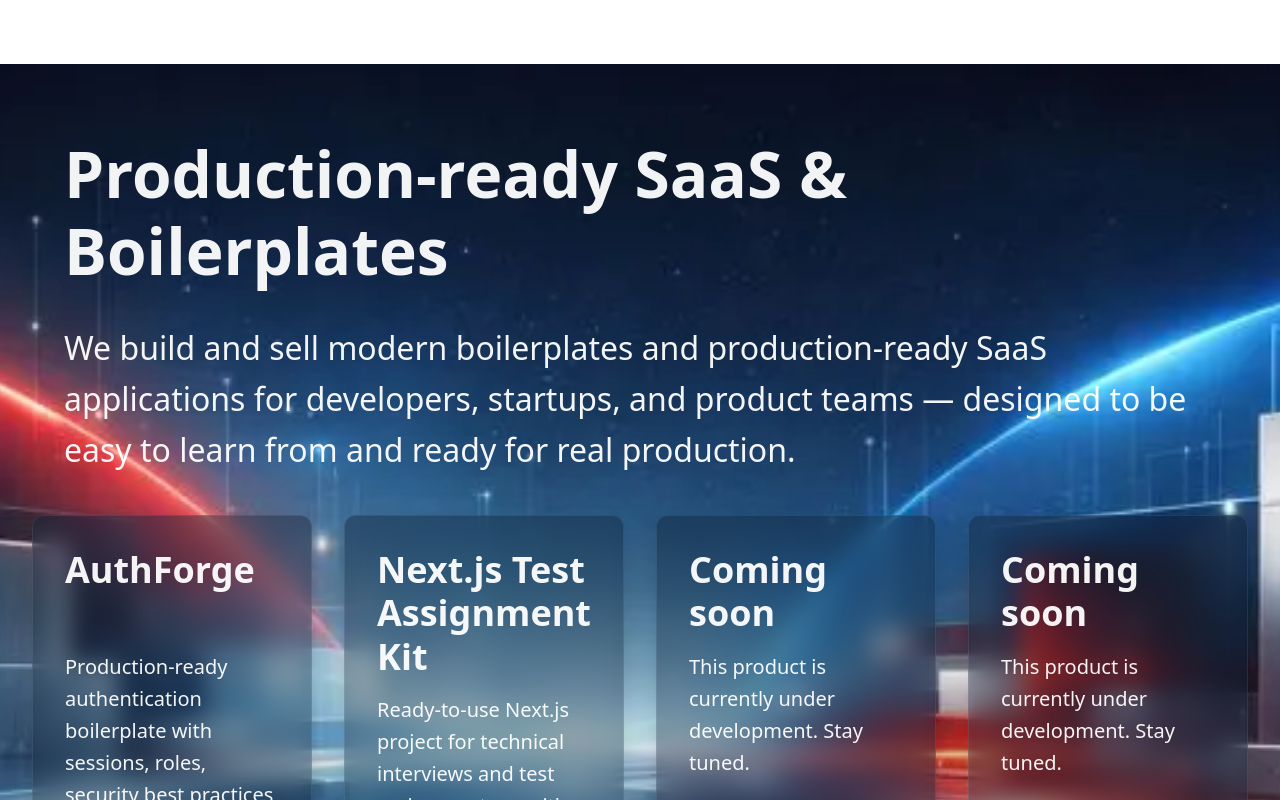
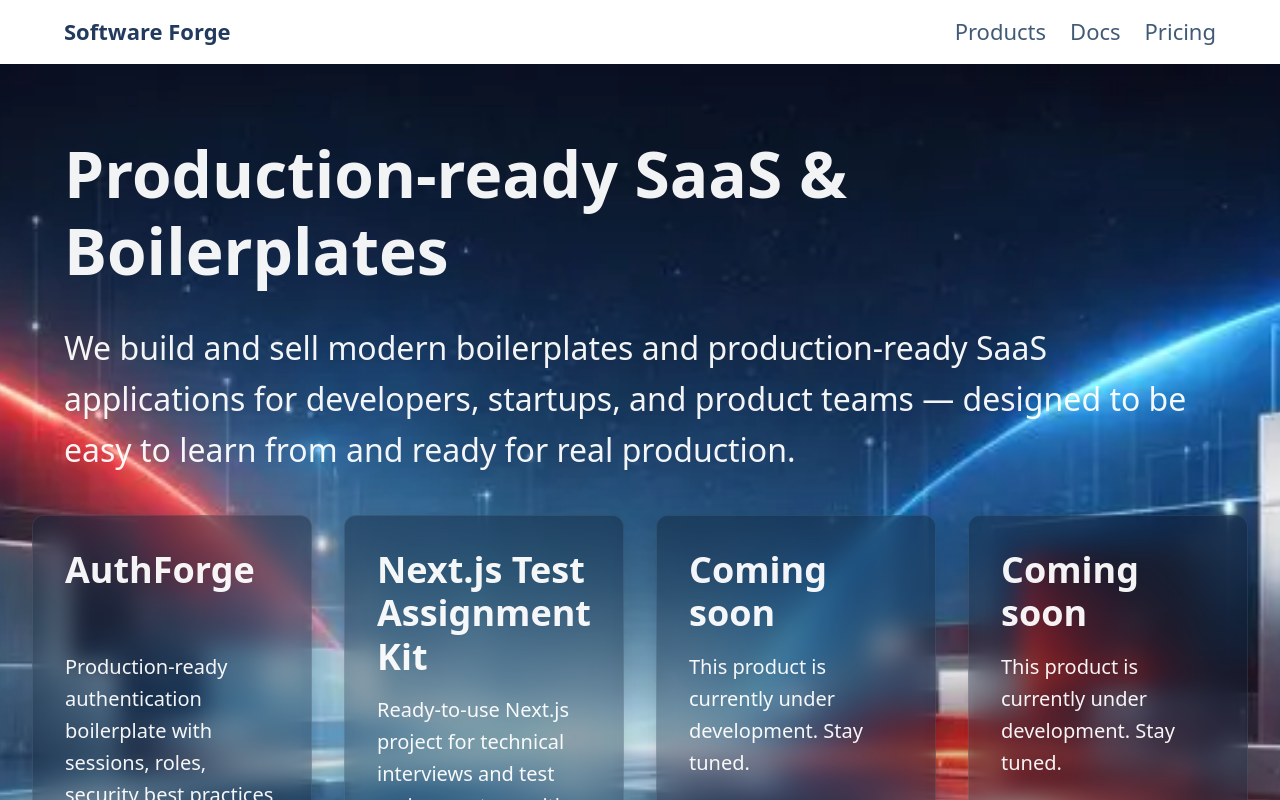
Before and after one commit to Grammeri/nextjs-landing, a Next.js app: page / in a window 1280 px wide. Shown: the top 800 px of the page. Built offline with nearby package versions, Linux system fonts and the light colour scheme.

Commit message:
chore: fix header link colors based on scroll state

```diff
--- a/src/components/header/Header.module.css
+++ b/src/components/header/Header.module.css
@@ -3,6 +3,8 @@
   top: 0;
   z-index: var(--header-z-index);
   background: var(--header-bg-transparent);
+  --header-link-color: var(--color-product-text-muted);
+  --header-brand-color: var(--color-product-text);
   transition:
     background-color var(--header-transition-duration) var(--header-transition-easing),
     backdrop-filter var(--header-transition-duration) var(--header-transition-easing);
@@ -11,6 +13,8 @@
 .scrolled {
   background-color: var(--header-bg-scrolled);
   backdrop-filter: var(--header-backdrop-blur);
+  --header-link-color: var(--color-on-image-secondary);
+  --header-brand-color: var(--color-on-image-primary);
 }
 
 .inner {
@@ -23,7 +27,7 @@
 .brand {
   font-size: var(--font-size-lg);
   font-weight: var(--font-weight-bold);
-  color: var(--color-on-image-primary);
+  color: var(--header-brand-color);
   text-decoration: none;
   transition: opacity 0.2s ease;
 }
@@ -47,7 +51,7 @@
 .navLink {
   font-size: var(--font-size-lg);
   font-weight: var(--font-weight-medium);
-  color: var(--color-on-image-secondary);
+  color: var(--header-link-color);
   text-decoration: none;
   transition:
     color 0.2s ease,
@@ -55,7 +59,7 @@
 }
 
 .navLink:hover {
-  color: var(--color-on-image-hover);
+  color: var(--header-link-color);
   opacity: 1;
 }
 
@@ -63,5 +67,5 @@
   outline: none;
   box-shadow: var(--focus-ring);
   border-radius: var(--radius-sm);
-  color: var(--color-on-image-hover);
+  color: var(--header-link-color);
 }
```
